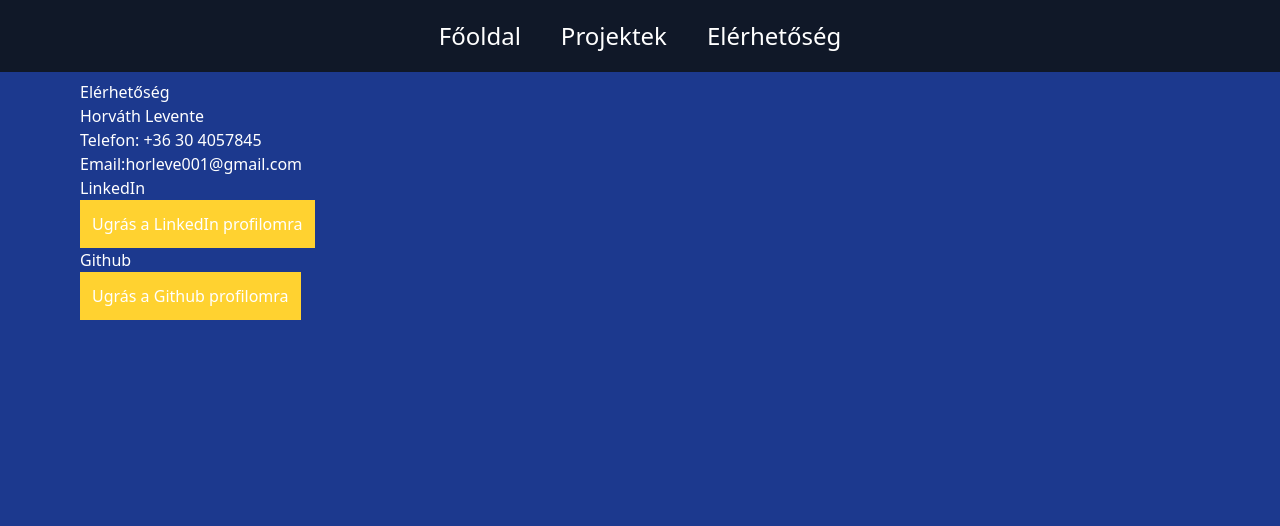
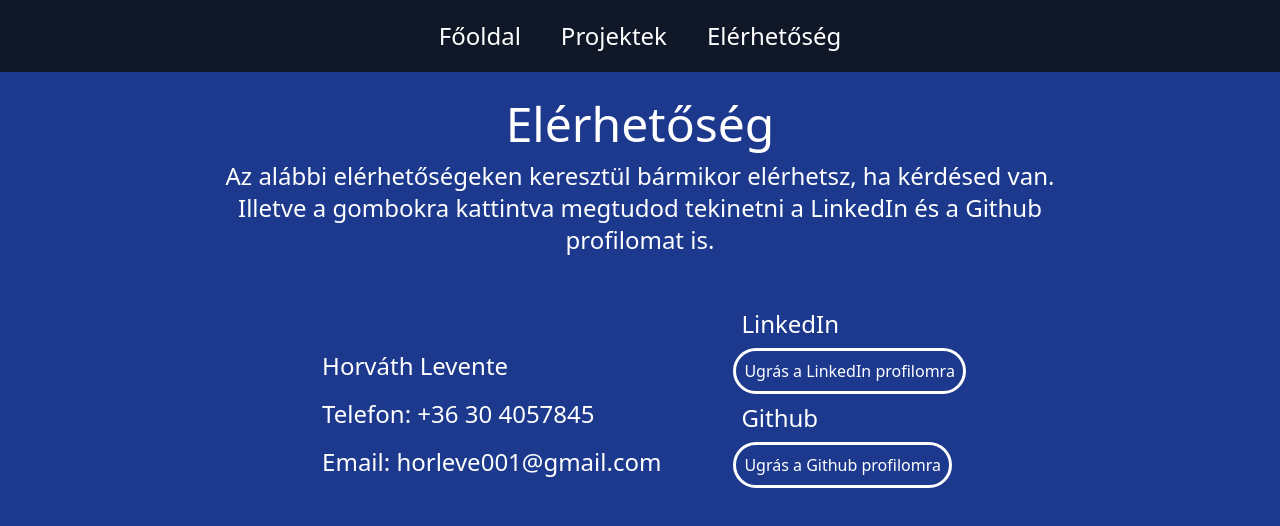
Before and after one commit to horleve001/portfolio, a Next.js app: page /Contact in a window 1280 px wide. Shown: the top 526 px of the page. Built offline with nearby package versions, Linux system fonts and the light colour scheme.

Commit message:
Designing + Contact me page

```diff
--- a/src/app/Contact/page.js
+++ b/src/app/Contact/page.js
@@ -1,25 +1,36 @@
 import Link from "next/link";
 export default function Contact() {
   return (
-    <div className=" m-15 p-5">
-      <h1>Elérhetőség</h1>
-      <p>Horváth Levente</p>
-      <p>Telefon: +36 30 4057845</p>
-      <p>Email:horleve001@gmail.com</p>
-      <p>LinkedIn</p>
+    <div className=" mt-15 p-5 m-7 flex justify-center">
+      <div className="w-4/5 text-center p-5 inline">
+        <h1 className="text-5xl text-center">Elérhetőség</h1>
+        <p className="p-3 text-2xl">
+          Az alábbi elérhetőségeken keresztül bármikor elérhetsz, ha kérdésed
+          van. Illetve a gombokra kattintva megtudod tekinetni a LinkedIn és a
+          Github profilomat is.
+        </p>
+        <div className="p-3 inline-block text-left m-5">
+          <p className="p-2 text-2xl">Horváth Levente</p>
+          <p className="p-2 text-2xl">Telefon: +36 30 4057845</p>
+          <p className="p-2 text-2xl">Email: horleve001@gmail.com</p>
+        </div>
+        <div className="p-3 inline-block text-left m-5">
+          <p className="p-2 text-2xl">LinkedIn</p>
           <Link
             href="https://www.linkedin.com/in/levente-horvath-horleve001/"
-        className="bg-amber-300 hover:bg-blue-800 display: inline-block p-3 text-white"
+            className="inline-block p-2 border-3 rounded-full hover:bg-white hover:text-blue-800"
           >
-        <p>Ugrás a LinkedIn profilomra</p>
+            Ugrás a LinkedIn profilomra
           </Link>
-      <p>Github</p>
+          <p className="p-2 text-2xl">Github</p>
           <Link
             href="https://github.com/horleve001"
-        className="bg-amber-300 hover:bg-blue-800 display: inline-block p-3 text-white"
+            className="inline-block p-2 border-3 rounded-full hover:bg-white hover:text-blue-800"
           >
-        <p>Ugrás a Github profilomra</p>
+            Ugrás a Github profilomra
           </Link>
+        </div>
+      </div>
     </div>
   );
 }
--- a/src/app/Projekt/page.js
+++ b/src/app/Projekt/page.js
@@ -3,8 +3,10 @@ import { Projekt_List } from "../components/navigation";
 export default function Projekt() {
   return (
     <div className="mt-15 p-5 m-5">
-      <h1>Welcome to the projekt page.</h1>
-      <p>Here you can see my projects.</p>
+      <h1 className="text-5xl p-3">Üdvözöllek a Projekt oldalon</h1>
+      <p className="text-3xl p-3">
+        Az alábbiakban megtudod tekinteni a projektjeimet.
+      </p>
 
       <Projekt_List />
     </div>
--- a/src/app/components/navigation.js
+++ b/src/app/components/navigation.js
@@ -23,23 +23,25 @@ export const Projekt_List = () => {
   const projekt_list = temp.projects.map((project) => (
     <div
       key={project.name}
-      className="bg-amber-300 p-6 text-white m-5 rounded-lg inline-block w-4/10"
+      className="bg-blue-950 p-6 text-white m-5 rounded-3xl inline-block w-4/10 "
     >
-      <h2 className="p-2 text-3xl">{project.name}</h2>
+      <h2 className="p-3 text-3xl">{project.name}</h2>
       <img
         src={project.img}
         alt={project.name}
-        className=" p-3 justify-center inline-block"
+        className=" justify-center inline-block p-3"
       ></img>
+      <div className="p-3">
         {project.technologies.map((technology) => (
           <li
             key={technology}
-          className="p-3 inline-block bg-amber-700 m-1 rounded-2xl"
+            className="p-3 inline-block bg-blue-700 m-2 rounded-3xl border-3 text-wtite"
           >
             {technology}
           </li>
         ))}
-      <p>
+      </div>
+      <p className="p-3">
         <Link
           href={`/Projekt/${project.name}`}
           className="hover:bg-blue-800 p-3"
--- a/src/app/page.js
+++ b/src/app/page.js
@@ -11,8 +11,8 @@ export default function Home() {
           alt="Horváth Levente"
         />
       </p>
-      <p className="p-3 text-lg">{details.about}</p>
-      <p className="p-3 text-lg">{details.recruiters}</p>
+      <p className="p-3 text-xl">{details.about}</p>
+      <p className="p-3 text-xl">{details.recruiters}</p>
     </div>
   );
 }
```
Lines whose indentation alone changed are shown as unchanged.
